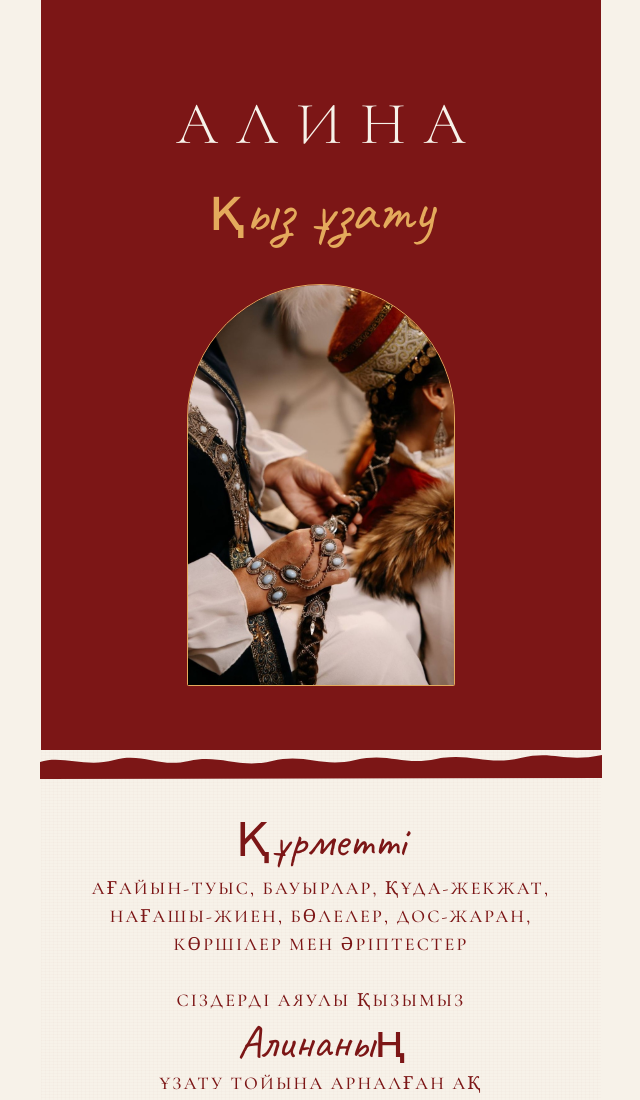
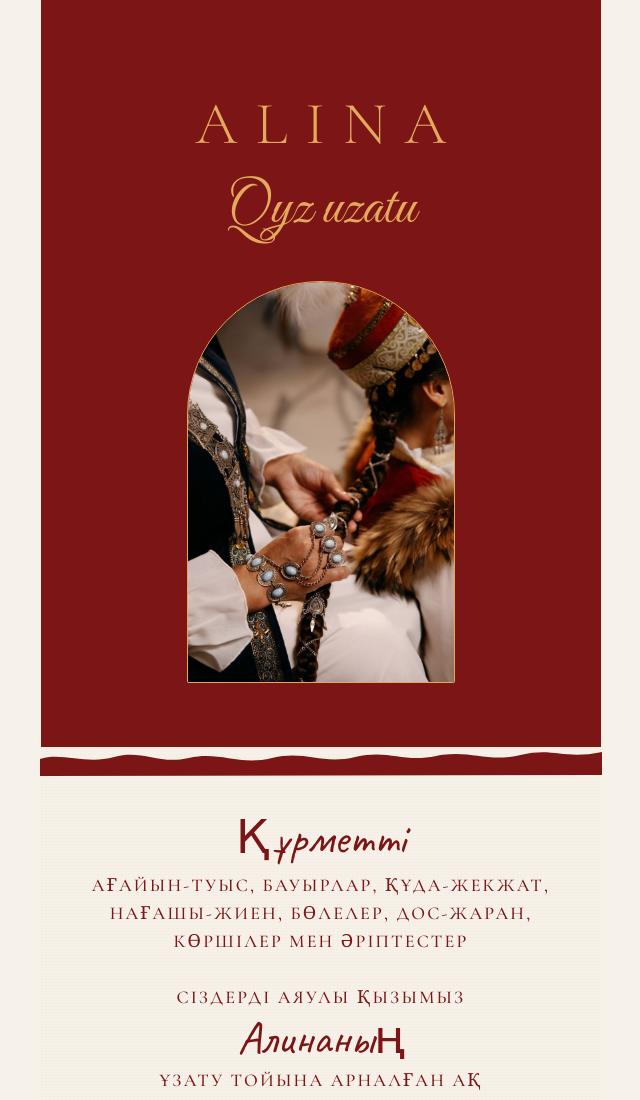
Before and after one commit to alishmrk/wedding-invitation, a plain HTML site: page index.html in a window 1280 px wide. Shown: the top 1100 px of the page, without its empty margins (319-959 px from the left). Drawn offline with Linux system fonts and the light colour scheme.

Commit message:
Первый экран латиницей, имя золотое, каллиграфия Great Vibes — как в шаблоне

```diff
--- a/assets/app.js
+++ b/assets/app.js
@@ -26,7 +26,8 @@
   })();
 
   /* ── Заполняем страницу ───────────────────────────────────── */
-  put('bride',      C.bride);
+  put('bride',      C.brideLat || C.bride);
+  put('occasion',   C.occasionLat);
   put('bride-2',    C.brideGen || (C.bride ? C.bride + 'ның' : ''));
   put('hosts',      C.hosts || C.parents);
   put('cal-date',   C.dateText);
--- a/assets/style.css
+++ b/assets/style.css
@@ -13,6 +13,9 @@
 
   --serif:  'Cormorant Infant', Georgia, 'Times New Roman', serif;
   --script: 'Caveat', 'Cormorant Infant', cursive;
+  /* Латиница на первом экране — можно взять настоящую каллиграфию:
+     Great Vibes покрывает только латиницу, для казахской кириллицы он не годится. */
+  --calligraphy: 'Great Vibes', 'Caveat', cursive;
 
   --pad: clamp(22px, 7vw, 44px);
 }
@@ -109,9 +112,17 @@ body {
   letter-spacing: .3em;
   text-indent: .3em;             /* компенсируем трекинг справа */
   text-transform: uppercase;
-  color: var(--cream);
+  color: var(--gold);          /* в шаблоне имя золотое, не кремовое */
 }
-.hero .script--xl { color: var(--gold); margin-top: 2px; }
+
+.calligraphy {
+  margin: 4px 0 0;
+  font-family: var(--calligraphy);
+  font-weight: 400;
+  line-height: 1.15;
+  font-size: clamp(40px, 12.5vw, 58px);
+  color: var(--gold);
+}
 
 .arch {
   /* пропорции = пропорции фото (853×1280), чтобы кроп ничего не срезал */
--- a/config.js
+++ b/config.js
@@ -6,7 +6,13 @@
 window.CONFIG = {
 
   // ── Кто ──────────────────────────────────────────────────────
-  bride: 'Алина',                  // имя невесты, крупно на первом экране
+  bride: 'Алина',                  // имя невесты (используется по всей странице)
+
+  // Первый экран — латиницей, как в шаблоне.
+  // Официальная орфография 2021 года дала бы «Qyz ūzatu» с макроном;
+  // здесь простое написание без диакритики — оно привычнее и нигде не ломается.
+  brideLat:    'ALINA',
+  occasionLat: 'Qyz uzatu',
   hosts: 'Бекболат & Алтынай',     // «Той иелері» — хозяева торжества
 
   // Имя невесты в родительном падеже — «Алинаның ұзату тойына».
--- a/index.html
+++ b/index.html
@@ -14,7 +14,7 @@
 
 <link rel="preconnect" href="https://fonts.googleapis.com">
 <link rel="preconnect" href="https://fonts.gstatic.com" crossorigin>
-<link rel="stylesheet" href="https://fonts.googleapis.com/css2?family=Cormorant+Infant:ital,wght@0,300;0,400;0,500;0,600;0,700;1,400;1,600&family=Caveat:wght@400;600;700&display=swap">
+<link rel="stylesheet" href="https://fonts.googleapis.com/css2?family=Cormorant+Infant:ital,wght@0,300;0,400;0,500;0,600;0,700;1,400;1,600&family=Caveat:wght@400;600;700&family=Great+Vibes&display=swap">
 <link rel="stylesheet" href="assets/style.css">
 </head>
 <body>
@@ -22,7 +22,7 @@
 <!-- ══ 1. Бірінші экран ══════════════════════════════════════ -->
 <section class="s wine hero">
   <h1 class="bride" id="bride">Алина</h1>
-  <p class="script script--xl">қыз ұзату</p>
+  <p class="calligraphy" id="occasion">Qyz uzatu</p>
 
   <div class="arch" id="arch">
     <img id="photo" alt="" decoding="async">
```
